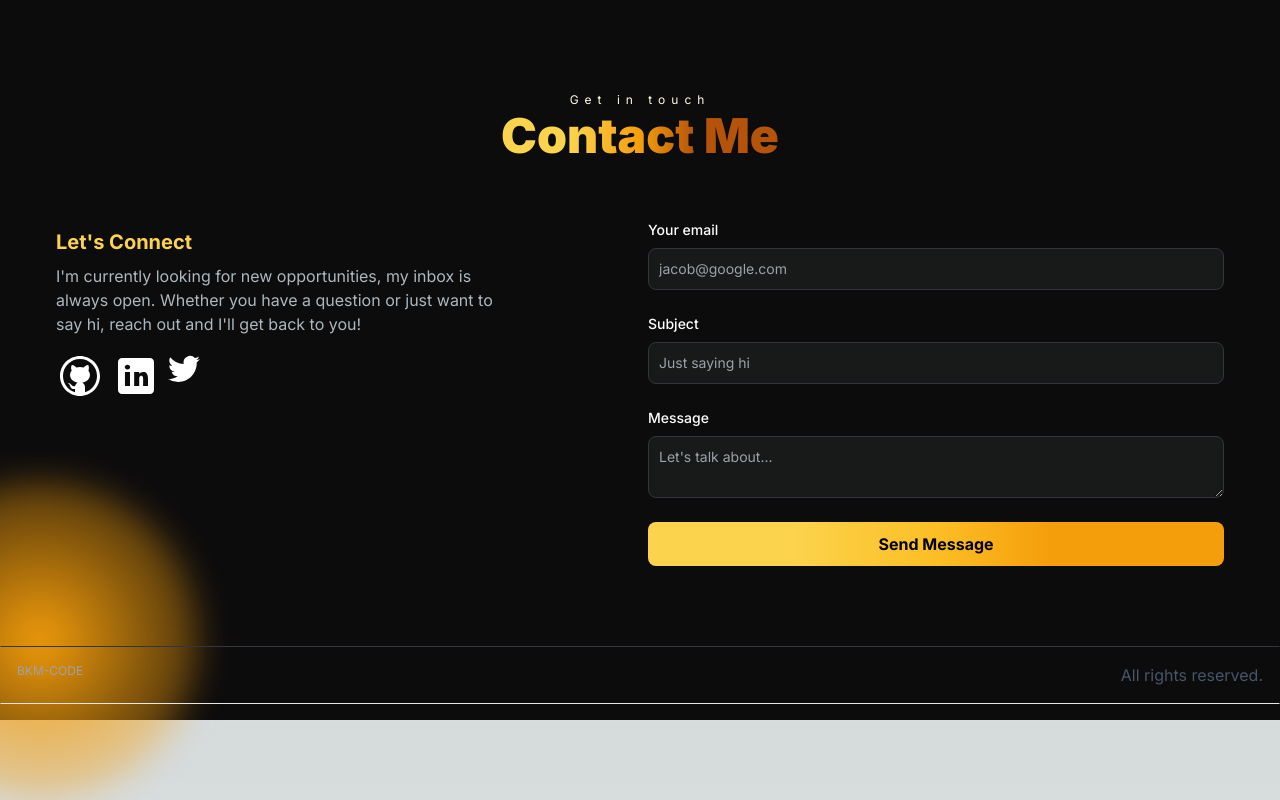
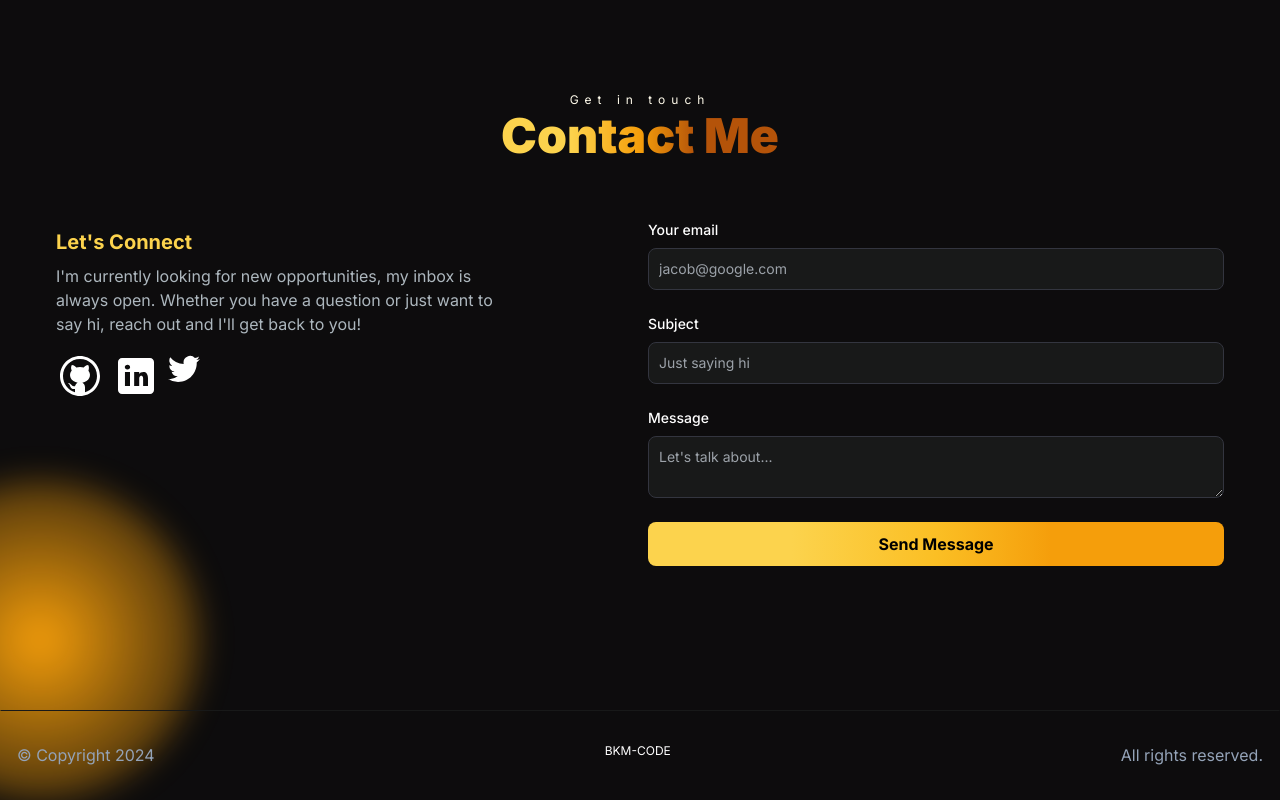
Before and after one commit to bridgitkanini/bridgitkanini-portfolio, a Next.js app: page / in a window 1280 px wide. Shown: the part 3448-4248 px from the top of the page. Built offline with nearby package versions, Linux system fonts and the light colour scheme.

Commit message:
Footer background color bug fix

```diff
--- a/src/app/components/Footer.jsx
+++ b/src/app/components/Footer.jsx
@@ -2,10 +2,11 @@ import React from "react";
 
 const Footer = () => {
   return (
-    <footer className="footer border z-10 border-t-[#33353F] border-l-transparent border-r-transparent text-white">
-      <div className="container p-4 flex justify-between">
-        <span className="text-xs md:text-xs text-gray-400 font-normal">BKM-CODE</span>
-        <p className="text-slate-600">All rights reserved.</p>
+    <footer className="footer border z-10 border-t-[#181919] border-l-transparent border-r-transparent border-b-transparent mt-16">
+      <div className="container p-4 mt-4 flex justify-between">
+        <p className="text-slate-400">© Copyright 2024</p>
+        <span className="text-xs md:text-xs text-white font-normal">BKM-CODE</span>
+        <p className="text-slate-400">All rights reserved.</p>
       </div>
     </footer>
   );
```
